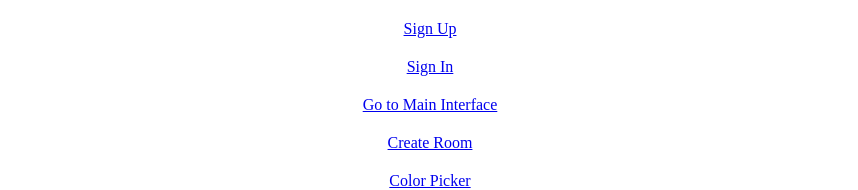
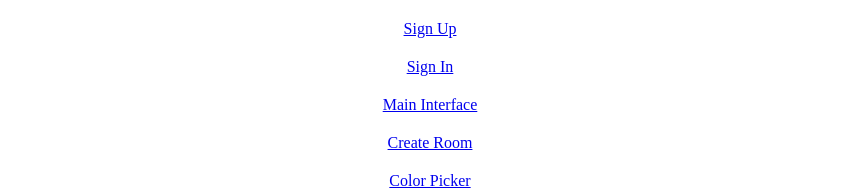
Before and after one commit to zhangsgithub04/joyui1, a React (Create React App) app: page / in a window 1280 px wide. Shown: the top 190 px of the page, without its empty margins (210-1068 px from the left). Built offline with nearby package versions, Linux system fonts and the light colour scheme.

Commit message:
Update index.tsx

```diff
--- a/src/index.tsx
+++ b/src/index.tsx
@@ -28,7 +28,7 @@ if (rootElement) {
                     <Link to="/signin">Sign In</Link>
                 </div>
                 <div style={{ textAlign: 'center', marginTop: '20px' }}>
-                    <Link to="/maininterface">Go to Main Interface</Link>
+                    <Link to="/maininterface">Main Interface</Link>
                 </div>
                 <div style={{ textAlign: 'center', marginTop: '20px' }}>
                     <Link to="createroom">Create Room</Link>
```
